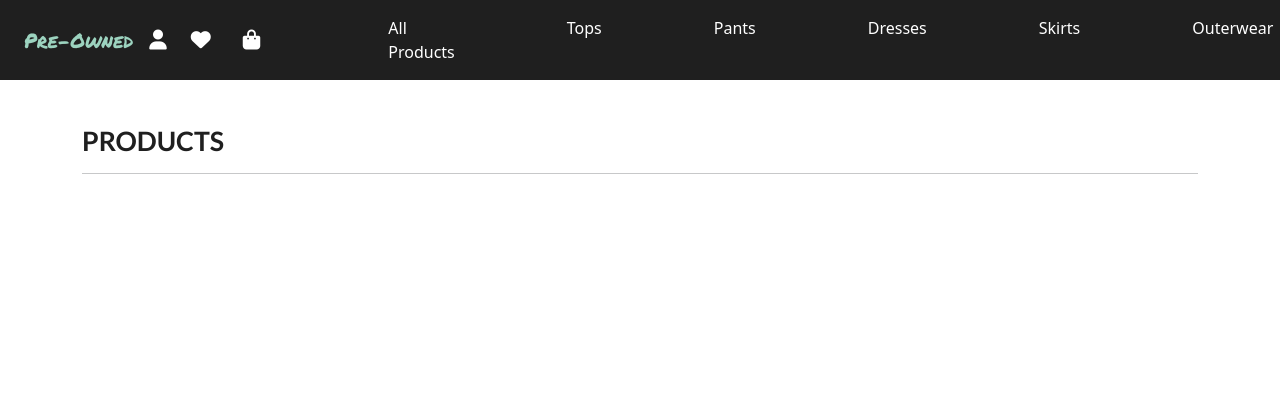
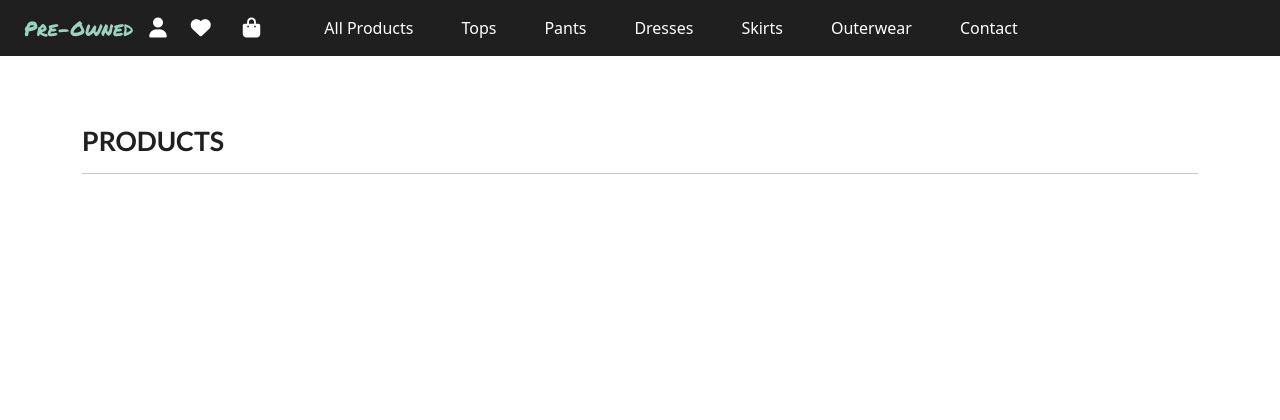
Before and after one commit to Code-Institute-Submissions/MariaLundgren-Pre-Owned_SepResub, a Django app: page /products/ in a window 1280 px wide. Shown: the top 420 px of the page. Run offline with Django 3.2, Linux system fonts and the light colour scheme; the visitor is signed in with stand-in values (Sample User, id 1); data that the repository does not hold is empty; some libraries are stand-ins or nearby versions.

Commit message:
Change alignment of items in navbar

```diff
--- a/templates/base.html
+++ b/templates/base.html
@@ -46,7 +46,7 @@
           <div id="dropdownMenu2" role="tablist" data-bs-toggle="dropdown" aria-expanded="false">
             <i class="fas fa-user text-white nav-icon"></i>
           </div>
-          <ul class="dropdown-menu" aria-labelledby="dropdownMenu2">
+          <ul class="dropdown-menu ms-3" aria-labelledby="dropdownMenu2">
             {% if request.user.is_authenticated %}
             <li><a href="{% url 'profile' %}" class="text-decoration-none text-dark ms-4">My Profile</a></li>
             <li><a href="{% url 'account_logout' %}" class="text-decoration-none text-dark ms-4">Log Out</a></li>
@@ -60,31 +60,31 @@
             class="fas fa-heart text-white nav-icon"></i></a>
         <a class="nav-link px-2 navbar-brand" href="{% url 'shopping_bag' %}"><i
             class="fas fa-shopping-bag text-white nav-icon"></i></a>
-        <button class="navbar-toggler" type="button" data-bs-toggle="collapse" data-bs-target="#navbarSupportedContent"
+        <button class="navbar-toggler me-3" type="button" data-bs-toggle="collapse" data-bs-target="#navbarSupportedContent"
           aria-controls="navbarSupportedContent" aria-expanded="false" aria-label="Toggle navigation">
           <span class="navbar-toggler-icon"></span>
         </button>
         <div class="collapse navbar-collapse" id="navbarSupportedContent">
-          <ul class="navbar-nav ms-5">
-            <li class="nav-item products-item">
-              <a class="nav-link nav-item mx-5 text-white" href="{% url 'products' %}">All Products</a>
+          <ul class="navbar-nav ms-3">
+            <li class="nav-item mx-3">
+              <a class="nav-link text-white" href="{% url 'products' %}">All Products</a>
             </li>
-            <li class="nav-item mx-5">
+            <li class="nav-item mx-3">
               <a class="nav-link text-white" href="{% url 'products' %}?category=tops">Tops</a>
             </li>
-            <li class="nav-item mx-5">
+            <li class="nav-item mx-3">
               <a class="nav-link text-white" href="{% url 'products' %}?category=pants">Pants</a>
             </li>
-            <li class="nav-item mx-5">
+            <li class="nav-item mx-3">
               <a class="nav-link text-white" href="{% url 'products' %}?category=dresses">Dresses</a>
             </li>
-            <li class="nav-item mx-5">
+            <li class="nav-item mx-3">
               <a class="nav-link text-white" href="{% url 'products' %}?category=skirts">Skirts</a>
             </li>
-            <li class="nav-item mx-5">
+            <li class="nav-item mx-3">
               <a class="nav-link text-white" href="{% url 'products' %}?category=outerwear">Outerwear</a>
             </li>
-            <li class="nav-item mx-5">
+            <li class="nav-item mx-3">
               <a class="nav-link text-white" href="{% url 'contact' %}?category=outerwear">Contact</a>
             </li>
           </ul>
```
